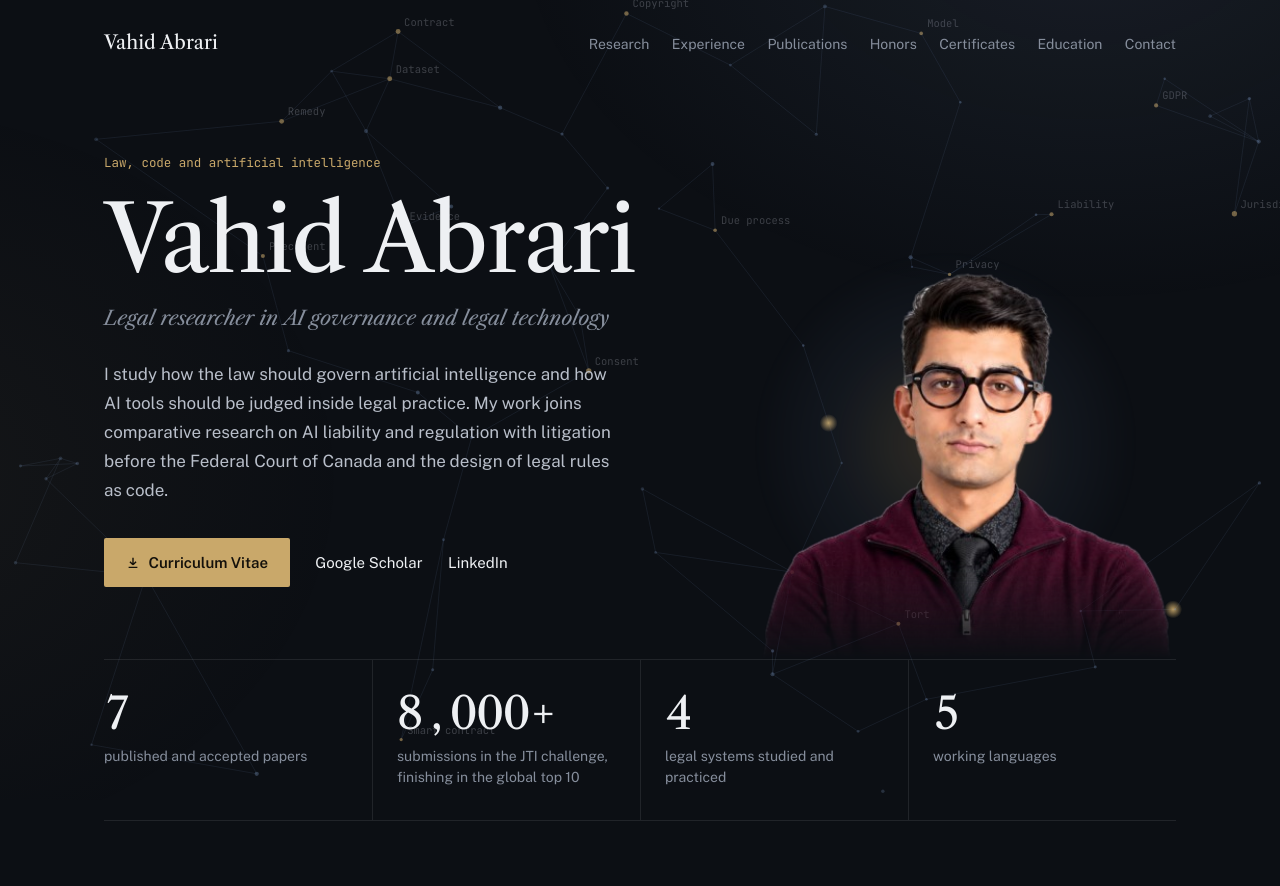
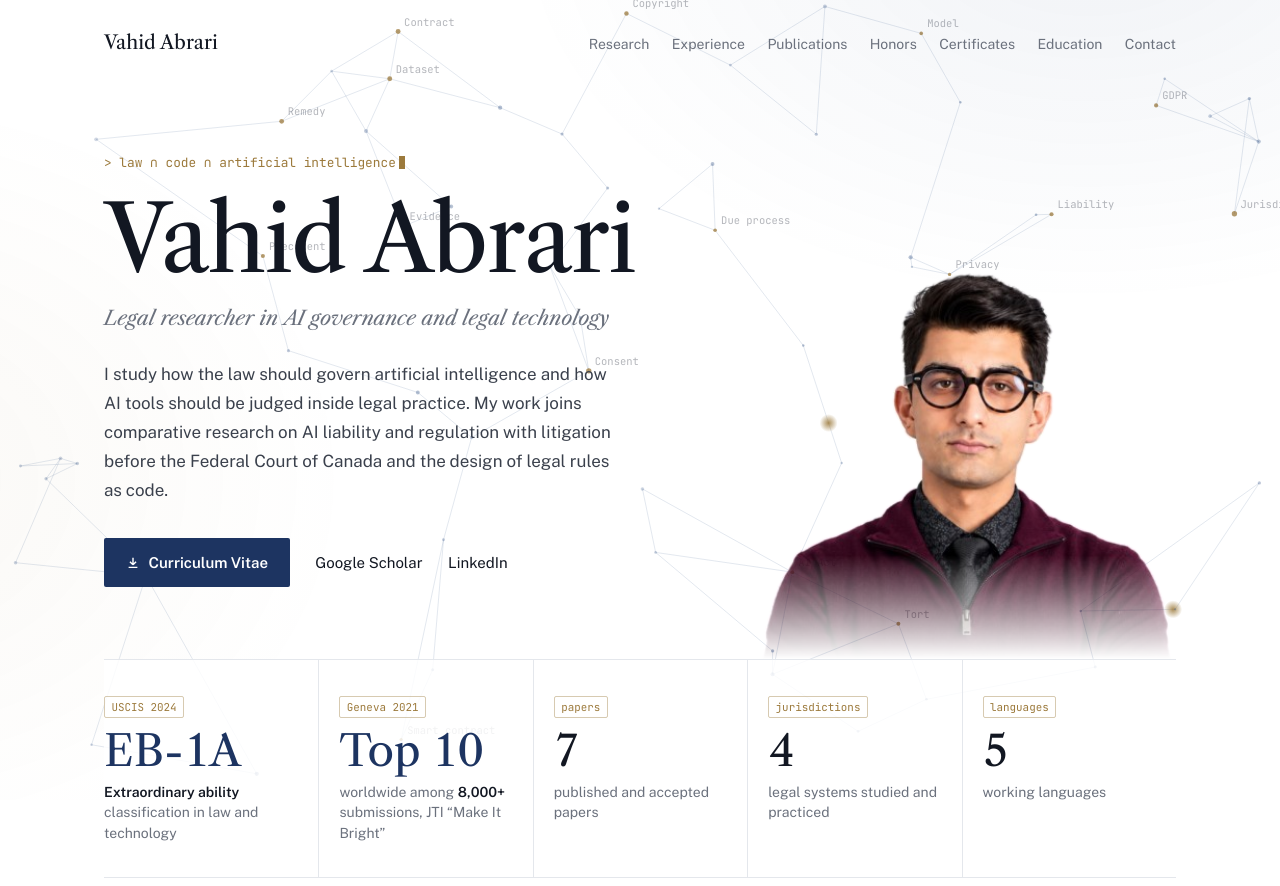
Before and after one commit to vahidabrari/vahidabrari.github.io, a plain HTML site: page index.html in a window 1280 px wide. Shown: the top 886 px of the page. Drawn offline with nearby package versions, Linux system fonts and the light colour scheme; a web font is replaced by a local one.

Commit message:
Add files via upload

```diff
--- a/index.html
+++ b/index.html
@@ -15,21 +15,21 @@
 <link rel="preconnect" href="https://fonts.gstatic.com" crossorigin>
 <link rel="stylesheet" href="https://fonts.googleapis.com/css2?family=Libre+Caslon+Display&family=Libre+Caslon+Text:ital,wght@0,400;1,400&family=Public+Sans:wght@300;400;500;600&family=JetBrains+Mono:wght@400;500&display=swap">
 <style>
-/* Layout: a night-mode faculty page for computational law. A live citation network (doctrines as nodes, citations as edges carrying signals) runs behind the whole page; content sits above it in a label column and a reading column, with brass as the single accent. Dark only, by design. */
+/* Layout: a light faculty page for computational law. A live citation network (doctrines as nodes, citations as edges carrying signals) runs behind the whole page; content sits above it in a label column and a reading column, with brass as the single accent. Light only, so the portrait sits on the same white. */
 :root{
-  --bg:#0C0F14; --surface:rgba(20,25,33,.72); --ink:#EEF0F3; --body:#B9BFCA; --muted:#868E9C; --rule:rgba(255,255,255,.09);
-  --brass:#C9A86A; --brass-soft:rgba(201,168,106,.12); --steel:#7F9CC8;
+  --bg:#FFFFFF; --surface:rgba(255,255,255,.82); --ink:#121722; --body:#3A404C; --muted:#6B717D; --rule:#E4E7EC;
+  --brass:#9C7A3C; --brass-soft:rgba(156,122,60,.10); --steel:#2B4C80; --navy:#1D3461;
   --display:"Libre Caslon Display","Libre Caslon Text",Georgia,serif;
   --serif:"Libre Caslon Text",Georgia,"Times New Roman",serif;
   --sans:"Public Sans",system-ui,-apple-system,"Segoe UI",sans-serif;
   --mono:"JetBrains Mono",ui-monospace,"SFMono-Regular",Menlo,Consolas,monospace;
-  color-scheme:dark;
+  color-scheme:light;
 }
 *{box-sizing:border-box}
 [hidden]{display:none!important}
 html{scroll-behavior:smooth;background:var(--bg)}
 body{margin:0;background:var(--bg);color:var(--body);font-family:var(--sans);font-size:1rem;line-height:1.7;-webkit-font-smoothing:antialiased}
-body::after{content:"";position:fixed;inset:0;pointer-events:none;z-index:0;background:radial-gradient(60rem 40rem at 85% -10%,rgba(127,156,200,.10),transparent 60%),radial-gradient(50rem 40rem at -10% 60%,rgba(201,168,106,.05),transparent 60%)}
+body::after{content:"";position:fixed;inset:0;pointer-events:none;z-index:0;background:radial-gradient(60rem 40rem at 85% -10%,rgba(43,76,128,.07),transparent 60%),radial-gradient(50rem 40rem at -10% 60%,rgba(156,122,60,.05),transparent 60%)}
 #net{position:fixed;inset:0;width:100%;height:100%;display:block;pointer-events:none;z-index:0}
 a{color:var(--ink);text-decoration:none;background-image:linear-gradient(var(--brass),var(--brass));background-size:0 1px;background-position:0 100%;background-repeat:no-repeat;transition:background-size .35s ease,color .25s}
 a:hover{background-size:100% 1px;color:var(--brass)}
@@ -44,16 +44,17 @@ nav a{color:var(--muted)}
 /* Hero */
 .hero{display:grid;grid-template-columns:minmax(0,1.15fr) minmax(0,1fr);align-items:end;gap:1rem;border-bottom:1px solid var(--rule);min-height:36rem}
 .hero-text{padding-block:3rem 4.5rem}
-.kicker{font-family:var(--mono);font-size:.78rem;color:var(--brass);margin:0 0 1.4rem}
+.kicker{font-family:var(--mono);font-size:.8rem;color:var(--brass);margin:0 0 1.4rem;min-height:1.3em}
+.caret{display:inline-block;width:.5em;height:1em;background:var(--brass);margin-left:3px;vertical-align:-.15em}
+@media (prefers-reduced-motion:no-preference){.caret{animation:blink 1.05s steps(1) infinite}@keyframes blink{50%{opacity:0}}}
 .hero h1{font-family:var(--display);font-weight:400;color:var(--ink);font-size:clamp(3.2rem,7.4vw,5.8rem);line-height:.94;margin:0;letter-spacing:-.018em}
 .hero .title{font-family:var(--serif);font-style:italic;font-size:1.25rem;color:var(--muted);margin:1.1rem 0 0}
 .hero .bio{margin:1.6rem 0 0;max-width:50ch;font-size:1.0625rem}
 .links{display:flex;flex-wrap:wrap;gap:.75rem 1.6rem;margin-top:2.1rem;align-items:center;font-size:.9375rem}
-.btn{display:inline-flex;align-items:center;gap:.55rem;background:var(--brass);color:#14110B;padding:.72rem 1.35rem;border-radius:2px;font-weight:600;background-image:none;transition:filter .25s,transform .25s}
-.btn:hover{color:#14110B;filter:brightness(1.08);transform:translateY(-1px)}
+.btn{display:inline-flex;align-items:center;gap:.55rem;background:var(--navy);color:#fff;padding:.72rem 1.35rem;border-radius:2px;font-weight:600;background-image:none;transition:filter .25s,transform .25s}
+.btn:hover{color:#fff;filter:brightness(1.08);transform:translateY(-1px)}
 .btn svg{width:14px;height:14px}
 .portrait{position:relative;margin:0;align-self:end;display:flex;justify-content:flex-end}
-.portrait::before{content:"";position:absolute;right:8%;bottom:6%;width:78%;aspect-ratio:1;border-radius:50%;background:radial-gradient(closest-side,rgba(201,168,106,.20),rgba(127,156,200,.06) 60%,transparent);filter:blur(6px)}
 .portrait img{position:relative;display:block;width:100%;max-width:26rem;height:auto;
   -webkit-mask-image:linear-gradient(to bottom,#000 74%,transparent 100%);mask-image:linear-gradient(to bottom,#000 74%,transparent 100%)}
 
@@ -66,11 +67,14 @@ nav a{color:var(--muted)}
 }
 
 /* Figures */
-.figures{display:grid;grid-template-columns:repeat(4,minmax(0,1fr));border-bottom:1px solid var(--rule)}
-.fig{padding:2rem 1.5rem 2.1rem 0;min-width:0}
-.fig+.fig{padding-left:1.5rem;border-left:1px solid var(--rule)}
-.fig b{display:block;font-family:var(--display);font-weight:400;font-size:2.8rem;line-height:1;color:var(--ink);font-variant-numeric:tabular-nums}
+.figures{display:grid;grid-template-columns:repeat(5,minmax(0,1fr));border-bottom:1px solid var(--rule);background:var(--surface)}
+.fig{padding:2rem 1.25rem 2.1rem;min-width:0;border-left:1px solid var(--rule)}
+.fig:first-child{border-left:0;padding-left:0}
+.fig b{display:block;font-family:var(--display);font-weight:400;font-size:2.7rem;line-height:1;color:var(--ink);font-variant-numeric:tabular-nums;white-space:nowrap}
+.fig.key b{color:var(--navy)}
+.fig small{display:inline-block;font-family:var(--mono);font-size:.68rem;color:var(--brass);border:1px solid rgba(156,122,60,.4);border-radius:2px;padding:.05rem .4rem;margin-bottom:.7rem}
 .fig span{display:block;margin-top:.6rem;font-size:.875rem;color:var(--muted);line-height:1.45}
+.fig span strong{color:var(--ink);font-weight:600}
 
 /* Sections */
 section{padding-block:4.25rem;border-bottom:1px solid var(--rule)}
@@ -88,7 +92,7 @@ section:last-of-type{border-bottom:0}
 .areas{display:grid;grid-template-columns:repeat(2,minmax(0,1fr));gap:1rem}
 .area{background:var(--surface);border:1px solid var(--rule);border-radius:4px;padding:1.6rem 1.6rem 1.7rem;position:relative;overflow:hidden;min-width:0;backdrop-filter:blur(6px);-webkit-backdrop-filter:blur(6px);transition:border-color .35s,transform .35s}
 .area::before{content:"";position:absolute;inset:0;background:radial-gradient(28rem 12rem at var(--mx,50%) var(--my,0%),var(--brass-soft),transparent 60%);opacity:0;transition:opacity .35s;pointer-events:none}
-.area:hover{border-color:rgba(201,168,106,.35);transform:translateY(-2px)}
+.area:hover{border-color:rgba(156,122,60,.35);transform:translateY(-2px)}
 .area:hover::before{opacity:1}
 .area svg{position:relative;width:32px;height:32px;color:var(--brass);margin-bottom:1rem}
 .area h3{position:relative;font-family:var(--serif);font-weight:400;font-size:1.2rem;line-height:1.35;color:var(--ink);margin:0}
@@ -97,7 +101,7 @@ section:last-of-type{border-bottom:0}
 /* Timeline */
 .timeline{list-style:none;margin:0;padding:0 0 0 1.85rem;position:relative;display:grid;gap:2.1rem}
 .timeline::before{content:"";position:absolute;left:.32rem;top:.5rem;bottom:.5rem;width:1px;background:var(--rule)}
-.timeline::after{content:"";position:absolute;left:.32rem;top:.5rem;bottom:.5rem;width:1px;background:linear-gradient(var(--brass),rgba(201,168,106,.2));transform-origin:top}
+.timeline::after{content:"";position:absolute;left:.32rem;top:.5rem;bottom:.5rem;width:1px;background:linear-gradient(var(--brass),rgba(156,122,60,.2));transform-origin:top}
 @supports (animation-timeline:view()){
   @media (prefers-reduced-motion:no-preference){
     .timeline::after{animation:draw linear both;animation-timeline:view();animation-range:entry 10% cover 70%}
@@ -106,7 +110,7 @@ section:last-of-type{border-bottom:0}
 }
 .timeline>li{position:relative}
 .timeline>li::before{content:"";position:absolute;left:-1.85rem;top:.5rem;width:.65rem;height:.65rem;border-radius:50%;background:var(--bg);border:1.5px solid var(--brass);z-index:1}
-.timeline>li.now::before{background:var(--brass);box-shadow:0 0 0 4px var(--brass-soft),0 0 14px rgba(201,168,106,.5)}
+.timeline>li.now::before{background:var(--brass);box-shadow:0 0 0 4px var(--brass-soft),0 0 14px rgba(156,122,60,.5)}
 .t-head{display:flex;justify-content:space-between;align-items:baseline;gap:.25rem 1.5rem;flex-wrap:wrap}
 .timeline h3{font-family:var(--serif);font-weight:400;font-size:1.18rem;line-height:1.4;color:var(--ink);margin:0}
 .date{font-family:var(--mono);font-size:.75rem;color:var(--muted);white-space:nowrap}
@@ -122,16 +126,16 @@ section:last-of-type{border-bottom:0}
 .item h3{font-family:var(--serif);font-weight:400;font-size:1.125rem;line-height:1.45;color:var(--ink);margin:0;text-wrap:balance}
 .item .sub{grid-column:1/-1;margin:0;color:var(--muted);font-size:.9375rem}
 .pub h3{font-style:italic}
-.badge{font-family:var(--mono);font-style:normal;font-size:.7rem;color:var(--brass);border:1px solid rgba(201,168,106,.45);padding:.05rem .45rem;border-radius:2px;margin-left:.5rem;white-space:nowrap;vertical-align:.15em}
+.badge{font-family:var(--mono);font-style:normal;font-size:.7rem;color:var(--brass);border:1px solid rgba(156,122,60,.45);padding:.05rem .45rem;border-radius:2px;margin-left:.5rem;white-space:nowrap;vertical-align:.15em}
 .note{margin:0;color:var(--muted);font-size:.9375rem}
 .honors{display:grid;grid-template-columns:repeat(2,minmax(0,1fr));gap:1.6rem 2.5rem}
-.honor{border-top:1px solid rgba(201,168,106,.4);padding-top:1rem;min-width:0}
+.honor{border-top:1px solid rgba(156,122,60,.4);padding-top:1rem;min-width:0}
 .honor .date{display:block;margin-bottom:.35rem;color:var(--brass)}
 .honor h3{font-family:var(--serif);font-weight:400;font-size:1.12rem;line-height:1.4;color:var(--ink);margin:0}
 .honor p{margin:.35rem 0 0;font-size:.875rem;color:var(--muted)}
 
 /* Institution seals: monograms, not logos */
-.seal{flex:none;width:2.6rem;height:2.6rem;border-radius:50%;display:grid;place-items:center;font-family:var(--display);font-size:.95rem;color:var(--brass);border:1px solid rgba(201,168,106,.55);box-shadow:inset 0 0 0 3px var(--bg),inset 0 0 0 4px rgba(201,168,106,.25);letter-spacing:.02em}
+.seal{flex:none;width:2.6rem;height:2.6rem;border-radius:50%;display:grid;place-items:center;font-family:var(--display);font-size:.95rem;color:var(--brass);border:1px solid rgba(156,122,60,.55);box-shadow:inset 0 0 0 3px var(--bg),inset 0 0 0 4px rgba(156,122,60,.25);letter-spacing:.02em}
 .inst{display:flex;gap:1rem;align-items:flex-start;min-width:0}
 .inst>div{min-width:0}
 .certs{display:grid;grid-template-columns:repeat(2,minmax(0,1fr));gap:1.6rem 2.5rem}
@@ -148,8 +152,9 @@ footer{position:relative;z-index:1;padding-block:2rem 3rem;border-top:1px solid
 
 @media (max-width:900px){
   .figures{grid-template-columns:repeat(2,minmax(0,1fr))}
-  .fig:nth-child(3){padding-left:0;border-left:0}
-  .fig:nth-child(n+3){border-top:1px solid var(--rule)}
+  .fig{border-left:0;padding-left:0;border-top:1px solid var(--rule)}
+  .fig:nth-child(-n+2){border-top:0}
+  .fig:first-child{grid-column:1/-1}
 }
 @media (max-width:760px){
   .hero{grid-template-columns:1fr;min-height:0}
@@ -183,7 +188,7 @@ footer{position:relative;z-index:1;padding-block:2rem 3rem;border-top:1px solid
 
 <div class="hero" id="top">
   <div class="hero-text">
-    <p class="kicker">Law, code and artificial intelligence</p>
+    <p class="kicker" id="kicker">&gt; law ∩ code ∩ artificial intelligence<span class="caret" aria-hidden="true"></span></p>
     <h1>Vahid Abrari</h1>
     <p class="title">Legal researcher in AI governance and legal technology</p>
     <p class="bio">I study how the law should govern artificial intelligence and how AI tools should be judged inside legal practice. My work joins comparative research on AI liability and regulation with litigation before the Federal Court of Canada and the design of legal rules as code.</p>
@@ -197,10 +202,11 @@ footer{position:relative;z-index:1;padding-block:2rem 3rem;border-top:1px solid
 </div>
 
 <div class="figures" role="group" aria-label="At a glance">
-  <div class="fig"><b data-count="7">7</b><span>published and accepted papers</span></div>
-  <div class="fig"><b data-count="8000" data-plus="1">8,000+</b><span>submissions in the JTI challenge, finishing in the global top 10</span></div>
-  <div class="fig"><b data-count="4">4</b><span>legal systems studied and practiced</span></div>
-  <div class="fig"><b data-count="5">5</b><span>working languages</span></div>
+  <div class="fig key"><small>USCIS 2024</small><b>EB-1A</b><span><strong>Extraordinary ability</strong> classification in law and technology</span></div>
+  <div class="fig key"><small>Geneva 2021</small><b data-count="10" data-prefix="Top ">Top 10</b><span>worldwide among <strong>8,000+</strong> submissions, JTI “Make It Bright”</span></div>
+  <div class="fig"><small>papers</small><b data-count="7">7</b><span>published and accepted papers</span></div>
+  <div class="fig"><small>jurisdictions</small><b data-count="4">4</b><span>legal systems studied and practiced</span></div>
+  <div class="fig"><small>languages</small><b data-count="5">5</b><span>working languages</span></div>
 </div>
 
 <section id="research"><div class="sec">
@@ -320,6 +326,7 @@ footer{position:relative;z-index:1;padding-block:2rem 3rem;border-top:1px solid
 (function(){
   var reduce=window.matchMedia&&window.matchMedia('(prefers-reduced-motion: reduce)').matches;
   var c=document.getElementById('net');if(!c||!c.getContext)return;
+  var mx=-9999,my=-9999;window.addEventListener('pointermove',function(e){mx=e.clientX;my=e.clientY},{passive:true});document.addEventListener('pointerleave',function(){mx=my=-9999});
   var ctx=c.getContext('2d'),W=0,H=0,dpr=Math.min(window.devicePixelRatio||1,2),nodes=[],edges=[],pulses=[],scrollY0=0;
   var labels=['Copyright','Privacy','AI Act','GDPR','Tort','Consent','Contract','Liability','Due process','Dataset','Model','Smart contract','Evidence','Precedent','Jurisdiction','Remedy'];
   function rnd(a,b){return a+Math.random()*(b-a)}
@@ -336,11 +343,12 @@ footer{position:relative;z-index:1;padding-block:2rem 3rem;border-top:1px solid
   function draw(){
     ctx.clearRect(0,0,W,H);ctx.lineWidth=1;
     var P=nodes.map(pos);
-    edges.forEach(function(e){var a=P[e[0]],b=P[e[1]];if(Math.abs(a.y-b.y)>H*.5)return;ctx.strokeStyle='rgba(127,156,200,0.10)';ctx.beginPath();ctx.moveTo(a.x,a.y);ctx.lineTo(b.x,b.y);ctx.stroke()});
+    edges.forEach(function(e){var a=P[e[0]],b=P[e[1]];if(Math.abs(a.y-b.y)>H*.5)return;ctx.strokeStyle='rgba(43,76,128,0.13)';ctx.beginPath();ctx.moveTo(a.x,a.y);ctx.lineTo(b.x,b.y);ctx.stroke()});
     pulses.forEach(function(p){var a=P[p.e[p.dir?0:1]],b=P[p.e[p.dir?1:0]];if(Math.abs(a.y-b.y)>H*.5)return;var x=a.x+(b.x-a.x)*p.t,y=a.y+(b.y-a.y)*p.t;
-      var g=ctx.createRadialGradient(x,y,0,x,y,9);g.addColorStop(0,'rgba(201,168,106,0.9)');g.addColorStop(1,'rgba(201,168,106,0)');ctx.fillStyle=g;ctx.beginPath();ctx.arc(x,y,9,0,6.283);ctx.fill()});
-    nodes.forEach(function(n,i){var p=P[i];ctx.fillStyle=n.l?'rgba(201,168,106,0.55)':'rgba(127,156,200,'+(0.25*n.z+0.1)+')';ctx.beginPath();ctx.arc(p.x,p.y,n.l?n.r+.5:n.r,0,6.283);ctx.fill();
-      if(n.l){ctx.font='10.5px "JetBrains Mono", ui-monospace, Menlo, monospace';ctx.fillStyle='rgba(185,191,202,0.28)';ctx.fillText(n.l,p.x+6,p.y-6)}});
+      var g=ctx.createRadialGradient(x,y,0,x,y,9);g.addColorStop(0,'rgba(156,122,60,0.85)');g.addColorStop(1,'rgba(156,122,60,0)');ctx.fillStyle=g;ctx.beginPath();ctx.arc(x,y,9,0,6.283);ctx.fill()});
+    P.forEach(function(p){var dx=p.x-mx,dy=p.y-my,d=Math.sqrt(dx*dx+dy*dy);if(d<170){ctx.strokeStyle='rgba(156,122,60,'+(0.45*(1-d/170))+')';ctx.beginPath();ctx.moveTo(mx,my);ctx.lineTo(p.x,p.y);ctx.stroke()}});
+    nodes.forEach(function(n,i){var p=P[i];ctx.fillStyle=n.l?'rgba(156,122,60,0.75)':'rgba(43,76,128,'+(0.25*n.z+0.12)+')';ctx.beginPath();ctx.arc(p.x,p.y,n.l?n.r+.5:n.r,0,6.283);ctx.fill();
+      if(n.l){ctx.font='10.5px "JetBrains Mono", ui-monospace, Menlo, monospace';ctx.fillStyle='rgba(58,64,76,0.38)';ctx.fillText(n.l,p.x+6,p.y-6)}});
   }
   var running=false,visible=true;
   function step(){
@@ -358,14 +366,20 @@ footer{position:relative;z-index:1;padding-block:2rem 3rem;border-top:1px solid
   var to;window.addEventListener('resize',function(){clearTimeout(to);to=setTimeout(function(){build();if(!running)draw()},150)});
 })();
 (function(){
+  /* Type the kicker once */
+  var k=document.getElementById('kicker');if(!k||(window.matchMedia&&window.matchMedia('(prefers-reduced-motion: reduce)').matches))return;
+  var caret=k.querySelector('.caret'),full=k.firstChild.nodeValue,i=0;k.firstChild.nodeValue='';
+  (function t(){k.firstChild.nodeValue=full.slice(0,++i);if(i<full.length)setTimeout(t,i<2?250:38)})();
+})();
+(function(){
   /* Spotlight follows the pointer on research cards */
   document.querySelectorAll('.area').forEach(function(el){el.addEventListener('pointermove',function(e){var r=el.getBoundingClientRect();el.style.setProperty('--mx',(e.clientX-r.left)+'px');el.style.setProperty('--my',(e.clientY-r.top)+'px')})});
   /* Count up the figures once */
   if(window.matchMedia&&window.matchMedia('(prefers-reduced-motion: reduce)').matches)return;
   if(!('IntersectionObserver' in window))return;
   var io=new IntersectionObserver(function(es){es.forEach(function(e){if(!e.isIntersecting)return;io.unobserve(e.target);
-    var el=e.target,end=+el.getAttribute('data-count'),plus=el.hasAttribute('data-plus'),t0=null;
-    function f(t){if(!t0)t0=t;var k=Math.min(1,(t-t0)/1300),v=Math.round(end*(1-Math.pow(1-k,3)));el.textContent=v.toLocaleString('en-US')+(plus&&k===1?'+':'');if(k<1)requestAnimationFrame(f)}
+    var el=e.target,end=+el.getAttribute('data-count'),plus=el.hasAttribute('data-plus'),pre=el.getAttribute('data-prefix')||'',t0=null;
+    function f(t){if(!t0)t0=t;var k=Math.min(1,(t-t0)/1300),v=Math.round(end*(1-Math.pow(1-k,3)));el.textContent=pre+v.toLocaleString('en-US')+(plus&&k===1?'+':'');if(k<1)requestAnimationFrame(f)}
     requestAnimationFrame(f)})},{threshold:.6});
   document.querySelectorAll('[data-count]').forEach(function(el){io.observe(el)});
 })();
```
